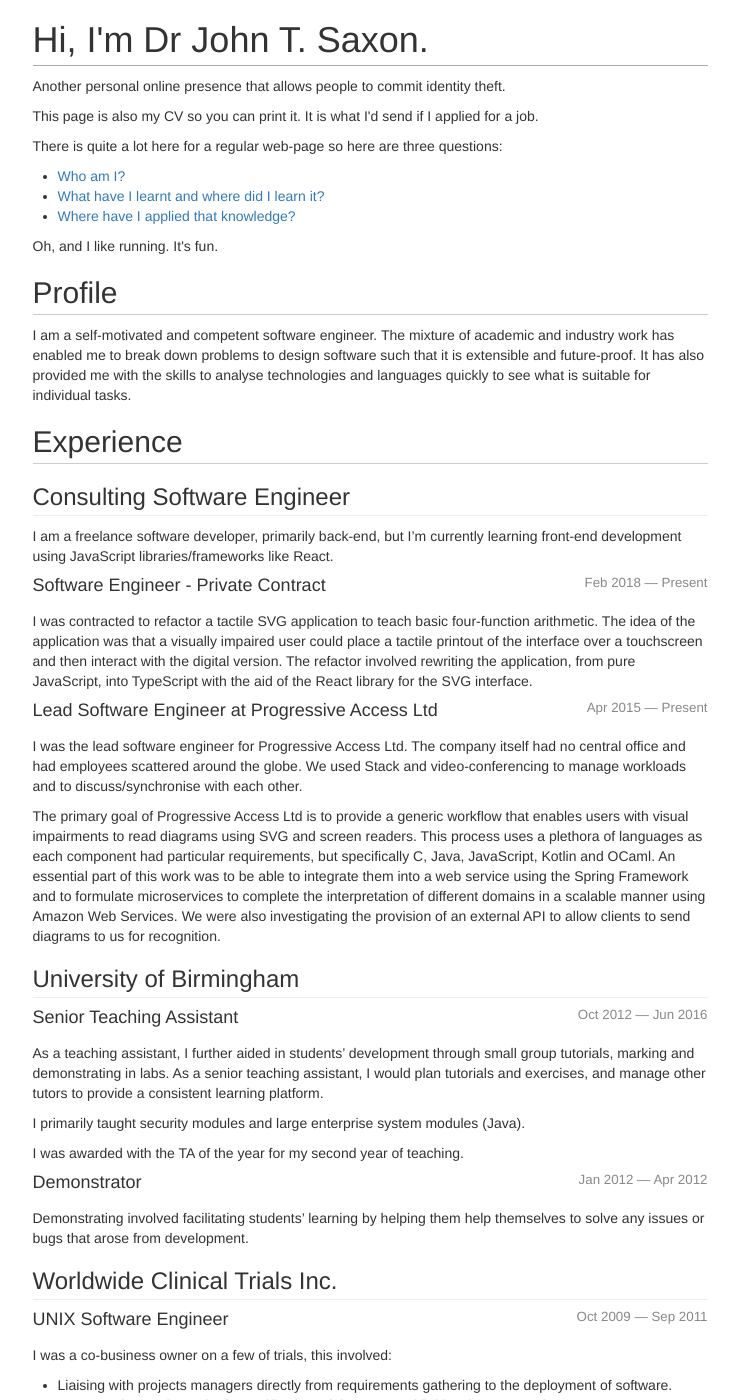
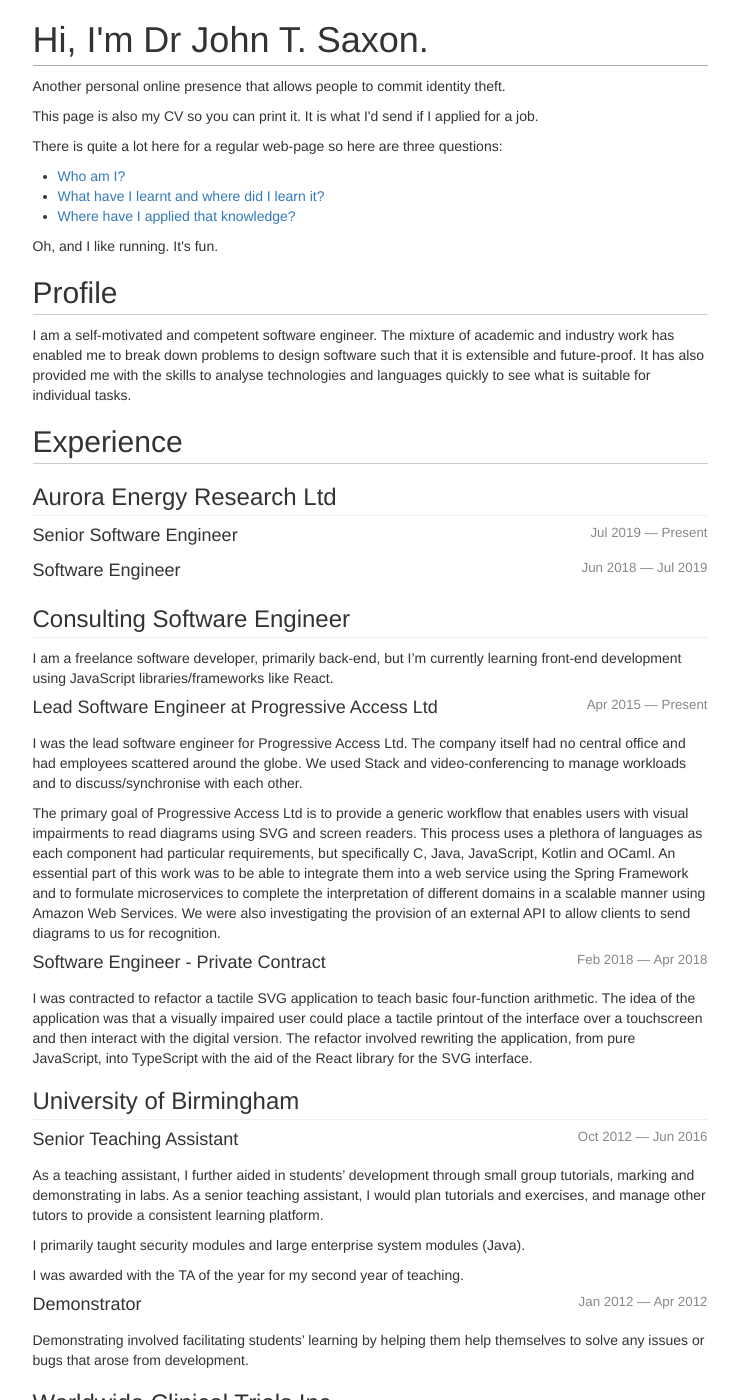
Before and after one commit to sacko87/sacko87.github.io, a Jekyll site: the page built from index.md, in a window 1280 px wide and 1400 px high. Shown: the whole window, without its empty margins (270-1009 px from the left). Built offline with Jekyll 4.4.1, drawn with Linux system fonts in a browser that asks for light colours; nearby versions of some CDN libraries; part of the change alters nothing that is shown.

Commit message:
Update index.md

```diff
--- a/index.md
+++ b/index.md
@@ -24,15 +24,15 @@ I am a self-motivated and competent software engineer. The mixture of academic a
 
 ## Experience
 
+### Aurora Energy Research Ltd
+
+#### Senior Software Engineer <span class="date pull-right">Jul 2019 &mdash; Present</span>
+
+#### Software Engineer <span class="date pull-right">Jun 2018 &mdash; Jul 2019</span>
+
 ### Consulting Software Engineer
 
 I am a freelance software developer, primarily back-end, but I'm currently learning front-end development using JavaScript libraries/frameworks like React.
-
-#### Software Engineer - Private Contract <span class="date pull-right">Feb 2018 &mdash; Present</span>
-
-I was contracted to refactor a tactile SVG application to teach basic four-function arithmetic.
-The idea of the application was that a visually impaired user could place a tactile printout of the interface over a touchscreen and then interact with the digital version.
-The refactor involved rewriting the application, from pure JavaScript, into TypeScript with the aid of the React library for the SVG interface.
 
 #### Lead Software Engineer at Progressive Access Ltd <span class="date pull-right">Apr 2015 &mdash; Present</span>
 
@@ -40,6 +40,12 @@ I was the lead software engineer for Progressive Access Ltd.
 The company itself had no central office and had employees scattered around the globe. We used Stack and video-conferencing to manage workloads and to discuss/synchronise with each other.
 
 The primary goal of Progressive Access Ltd is to provide a generic workflow that enables users with visual impairments to read diagrams using SVG and screen readers. This process uses a plethora of languages as each component had particular requirements, but specifically C, Java, JavaScript, Kotlin and OCaml. An essential part of this work was to be able to integrate them into a web service using the Spring Framework and to formulate microservices to complete the interpretation of different domains in a scalable manner using Amazon Web Services. We were also investigating the provision of an external API to allow clients to send diagrams to us for recognition.
+
+#### Software Engineer - Private Contract <span class="date pull-right">Feb 2018 &mdash; Apr 2018</span>
+
+I was contracted to refactor a tactile SVG application to teach basic four-function arithmetic.
+The idea of the application was that a visually impaired user could place a tactile printout of the interface over a touchscreen and then interact with the digital version.
+The refactor involved rewriting the application, from pure JavaScript, into TypeScript with the aid of the React library for the SVG interface.
 
 ### University of Birmingham
 
```
